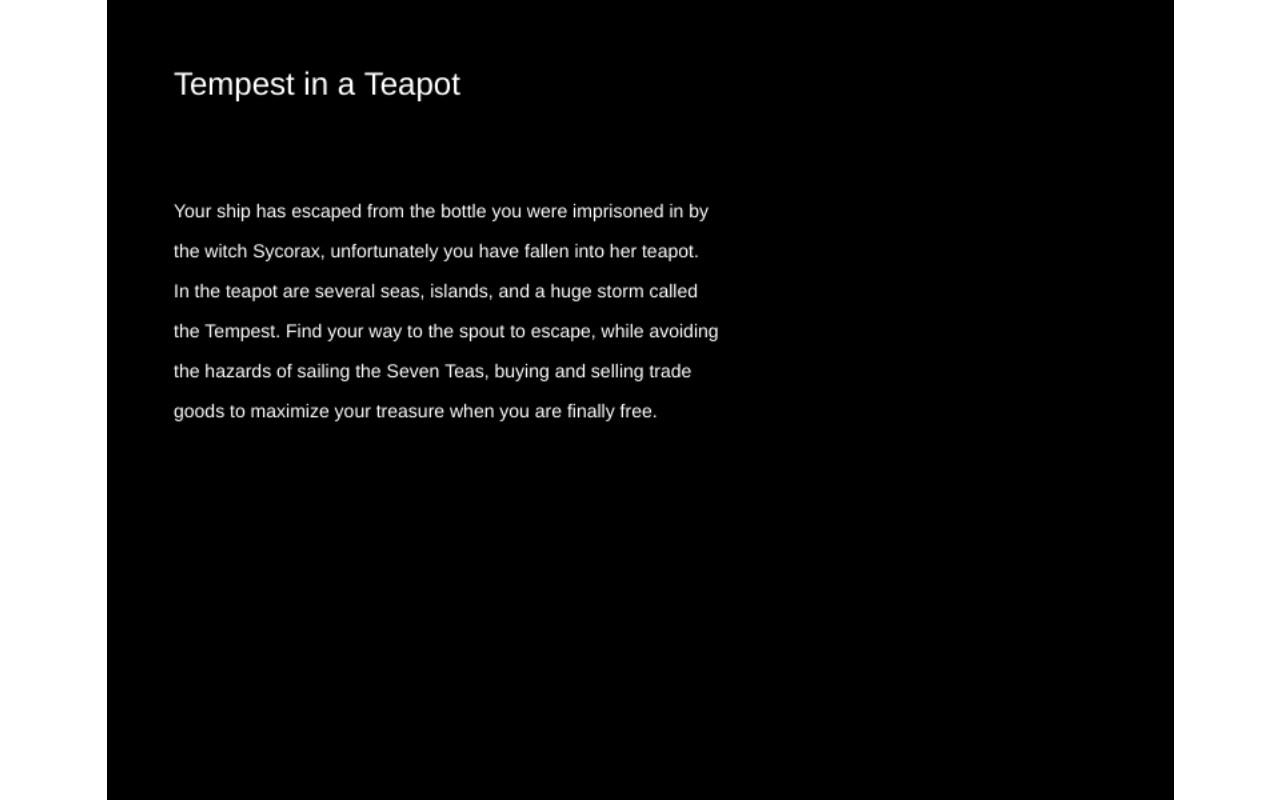
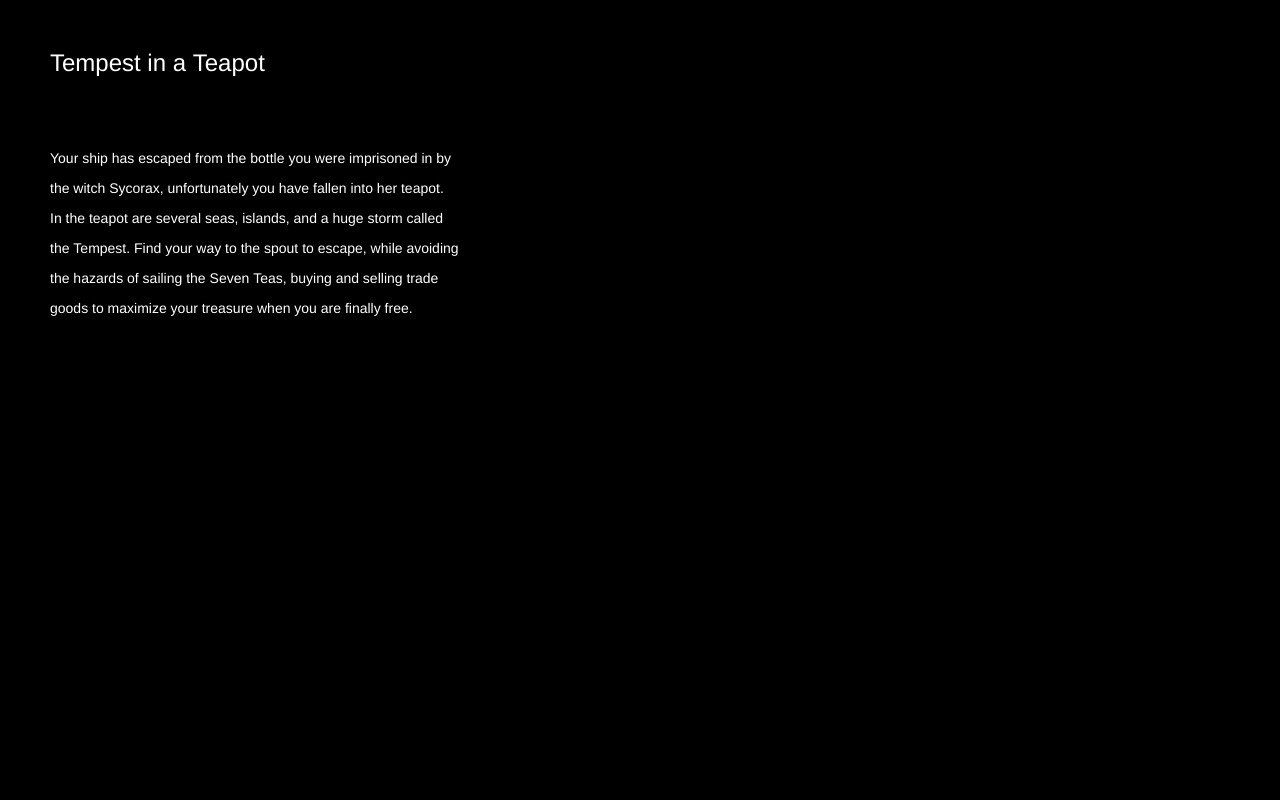
Before and after one commit to dethe/ggj_2017, a plain HTML site: page index.html in a window 1280 px wide. Drawn offline with Linux system fonts and the light colour scheme; animation ran at ten frames a second.

Commit message:
rename assam -> sea

```diff
--- a/index.html
+++ b/index.html
@@ -27,7 +27,7 @@
     <script src="js/boot.js"></script>
     <script src="js/preload.js"></script>
     <script src="js/intro.js"></script>
-    <script src="js/assam.js"></script>
+    <script src="js/sea.js"></script>
 
 	<!-- Main game script -->
 	<script src="js/game.js"></script>
--- a/js/boot.js
+++ b/js/boot.js
@@ -7,13 +7,17 @@ Tempest.Boot.prototype = {
     var loadingbar = this.load.image('preloadbar', 'images/loadingbar.png');
   },
   create: function() {
-    //loading screen will have a white background
-    this.stage.backgroundColor = '#fff';
-    //scaling options
-    this.scale.scaleMode = Phaser.ScaleManager.SHOW_ALL;
-    //have the game centered horizontally
+    // Set game to automatically resize
+    this.scaleMode = Phaser.ScaleManager.RESIZE;
+    this.scale.parentIsWindow = true;
     this.scale.pageAlignHorizontally = true;
     this.scale.pageAlignVertically = true;
+
+    // Set background color
+    // this.stage.backgroundColor = '#09f';
+    this.stage.backgroundColor = '#000';
+    //scaling options
+    //have the game centered horizontally
     //screen size will be set automatically
     // this.scale.setScreenSize(true); // This function no longer exists in Phaser
     //physics system
--- a/js/game.js
+++ b/js/game.js
@@ -1,8 +1,8 @@
 
 var Tempest = Tempest || {};
-var _game = new Phaser.Game(800, 600, Phaser.AUTO, '');
+var _game = new Phaser.Game('100', '100', Phaser.AUTO, '');
 _game.state.add('Boot', Tempest.Boot);
 _game.state.add('Preload', Tempest.Preload);
 _game.state.add('Intro', Tempest.Intro);
-_game.state.add('Assam', Tempest.Assam);
+_game.state.add('Sea', Tempest.Sea);
 _game.state.start('Boot');
--- a/js/intro.js
+++ b/js/intro.js
@@ -25,7 +25,7 @@ Tempest.Intro.prototype = {
         });
         this.input.keyboard.enabled = true;
         this.input.keyboard.addCallbacks({}, null, null, function(){
-            game.state.start('Assam');
+            game.state.start('Sea');
         });
     }
 };
--- a/js/assam.js
+++ b/js/sea.js
@@ -1,15 +1,9 @@
 var Tempest = Tempest || {};
-Tempest.Assam = function(){};
+Tempest.Sea = function(){};
 //setting game configuration and loading the assets for the loading screen
-Tempest.Assam.prototype = {
+Tempest.Sea.prototype = {
     create: function create() {
-    	// Set game to automatically resize
-    	this.scale.scaleMode = Phaser.ScaleManager.RESIZE;
-    	this.scale.parentIsWindow = true;
-
-    	// Set background color
-    	// this.stage.backgroundColor = '#09f';
-    	this.stage.backgroundColor = '#fff';
+        this.stage.backgroundColor = '#FFF';
 
     	// Add stuff to the game
         var ocean = new Ocean(this);
```
